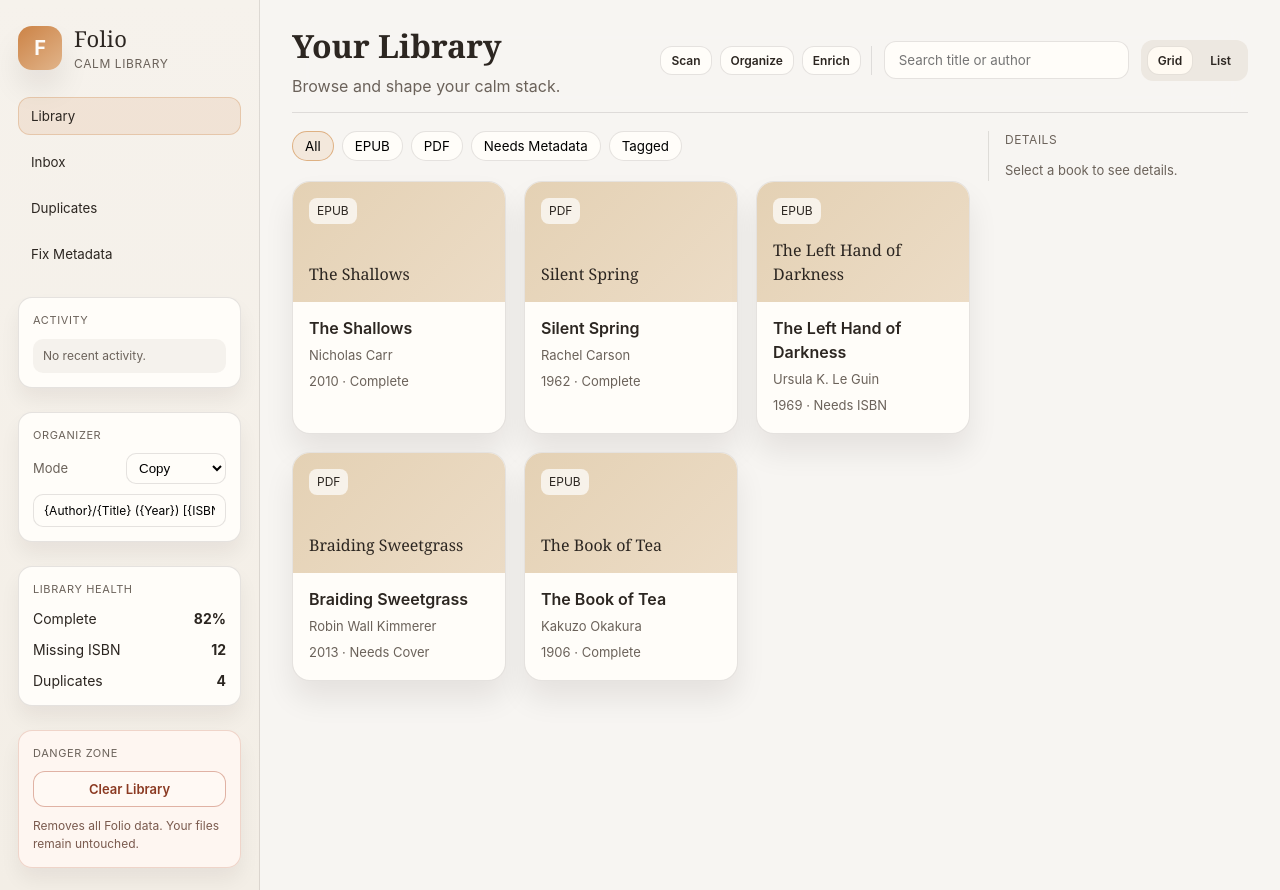
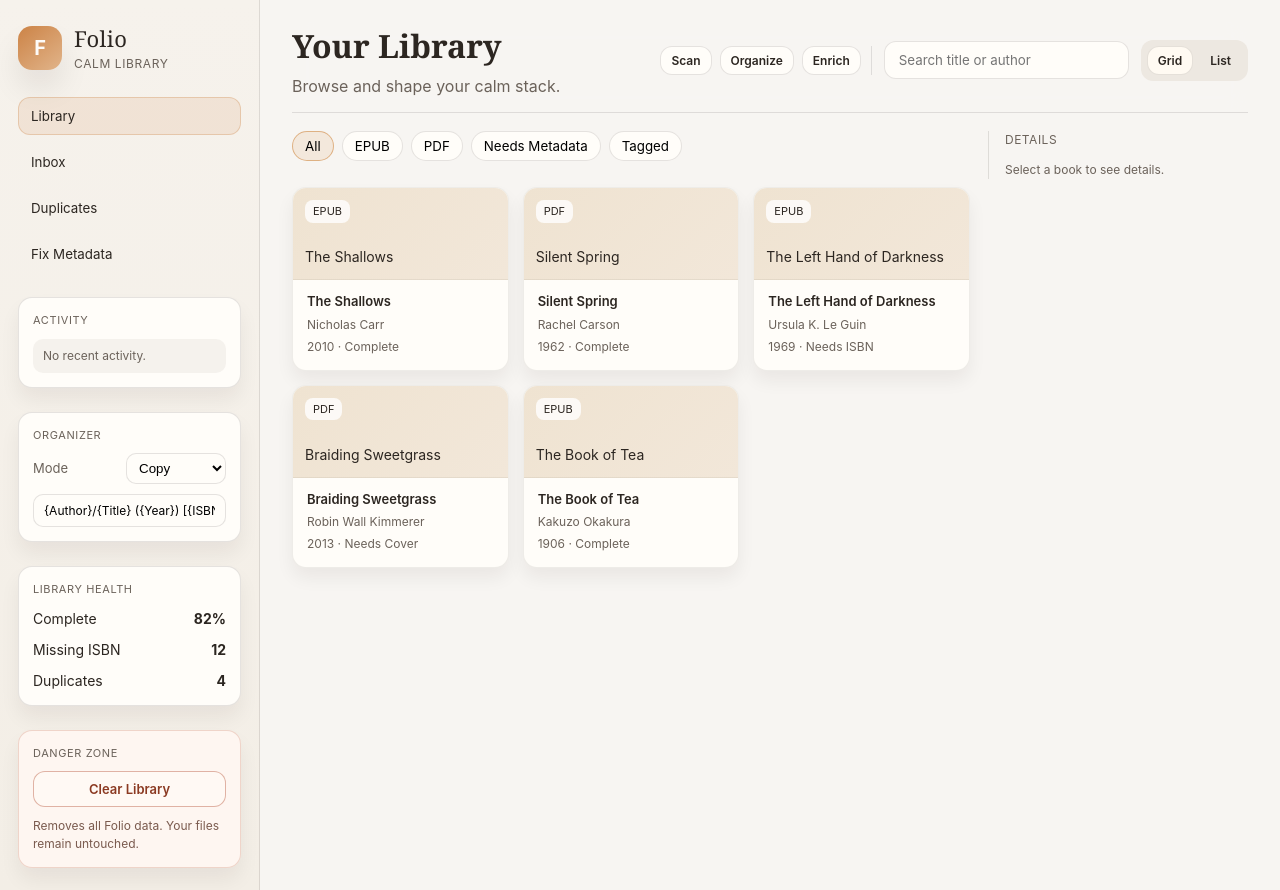
Before and after one commit to bkeetman/folio, a React (Vite) app in the folder apps/desktop/: page / in a window 1280 px wide. Built offline with nearby package versions, Linux system fonts and the light colour scheme.

Commit message:
refine grid cards for native app feel

```diff
--- a/apps/desktop/src/App.css
+++ b/apps/desktop/src/App.css
@@ -541,8 +541,9 @@
 
 .grid {
   display: grid;
-  grid-template-columns: repeat(auto-fit, minmax(210px, 1fr));
-  gap: 18px;
+  grid-template-columns: repeat(auto-fit, minmax(200px, 1fr));
+  gap: 14px;
+  padding: 6px 0;
 }
 
 .list {
@@ -602,61 +603,68 @@
   font-size: 12px;
 }
 
+.card-compact {
+  display: grid;
+  grid-template-columns: 1fr;
+  gap: 0;
+}
+
 .card {
   background: #fffdf9;
-  border: 1px solid var(--border);
-  border-radius: 18px;
+  border: 1px solid rgba(44, 38, 33, 0.08);
+  border-radius: 14px;
   overflow: hidden;
-  box-shadow: var(--shadow);
-  transition: transform 0.2s ease, box-shadow 0.2s ease;
+  box-shadow: 0 10px 18px rgba(30, 22, 15, 0.06);
+  transition: border 0.2s ease, box-shadow 0.2s ease;
 }
 
 .card.selected {
   border-color: rgba(201, 122, 58, 0.6);
-  box-shadow: 0 18px 28px rgba(201, 122, 58, 0.2);
+  box-shadow: 0 16px 24px rgba(201, 122, 58, 0.18);
 }
 
 .card:hover {
-  transform: translateY(-2px);
-  box-shadow: 0 24px 40px rgba(24, 18, 12, 0.12);
+  box-shadow: 0 18px 26px rgba(24, 18, 12, 0.1);
 }
 
 .cover {
-  background: linear-gradient(135deg, #e4d1b4, #ecdcc6);
-  min-height: 120px;
-  padding: 16px;
+  background: linear-gradient(135deg, #efe3d1, #f2e7d9);
+  min-height: 92px;
+  padding: 12px;
   display: flex;
   flex-direction: column;
   justify-content: space-between;
+  border-bottom: 1px solid rgba(44, 38, 33, 0.06);
 }
 
 .cover-title {
-  font-family: "Iowan Old Style", "Baskerville", "Georgia", serif;
-  font-size: 16px;
+  font-family: "SF Pro Display", "Iowan Old Style", "Baskerville", "Georgia", serif;
+  font-size: 14px;
 }
 
 .cover-badge {
-  background: rgba(255, 255, 255, 0.7);
+  background: rgba(255, 255, 255, 0.8);
   border-radius: 8px;
-  padding: 4px 8px;
-  font-size: 12px;
+  padding: 3px 8px;
+  font-size: 11px;
   align-self: flex-start;
 }
 
 .card-body {
-  padding: 14px 16px 18px;
+  padding: 12px 14px 14px;
   display: flex;
   flex-direction: column;
-  gap: 6px;
+  gap: 4px;
 }
 
 .card-title {
   font-weight: 600;
+  font-size: 13px;
 }
 
 .card-meta {
   color: var(--ink-soft);
-  font-size: 13px;
+  font-size: 12px;
 }
 
 .inbox {
```
